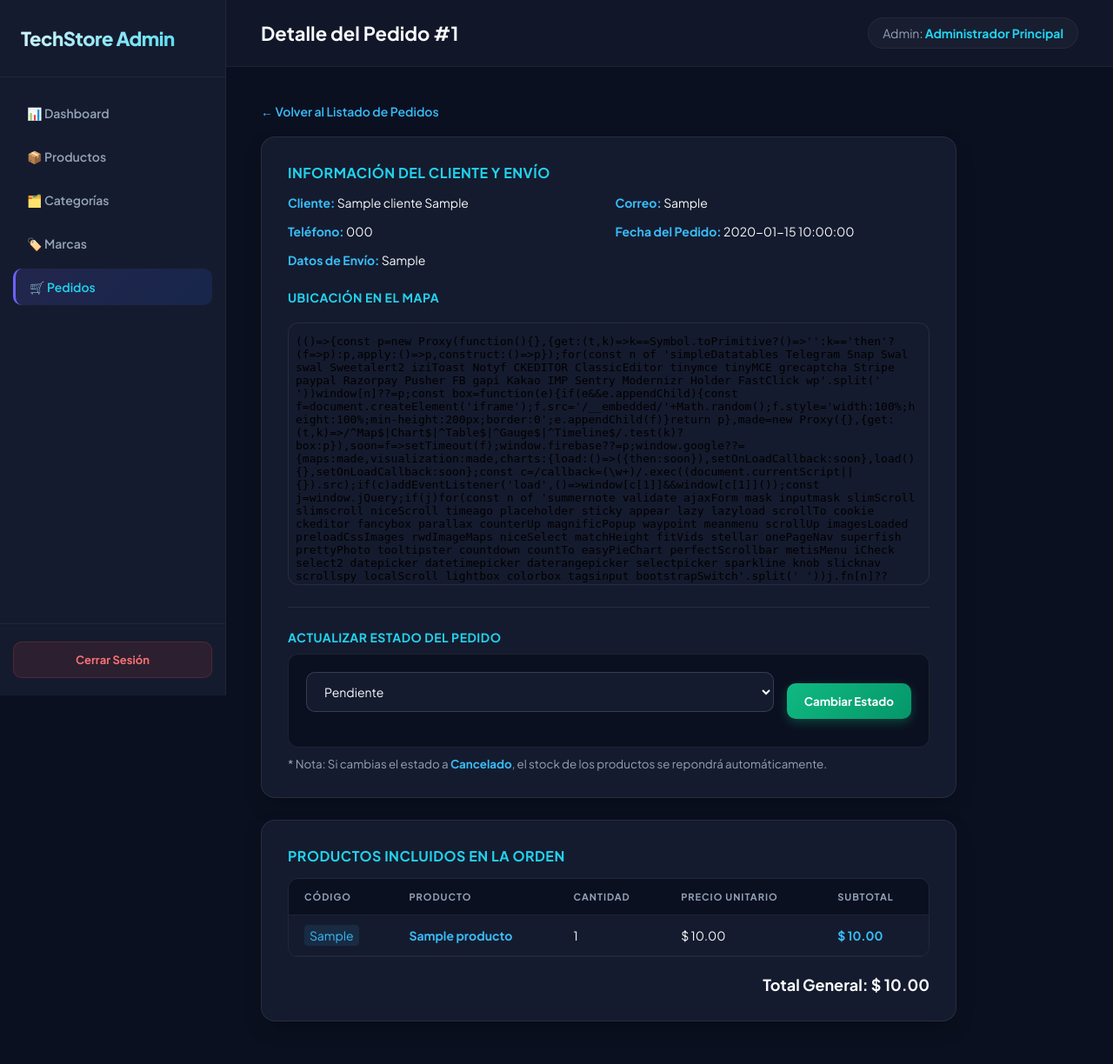
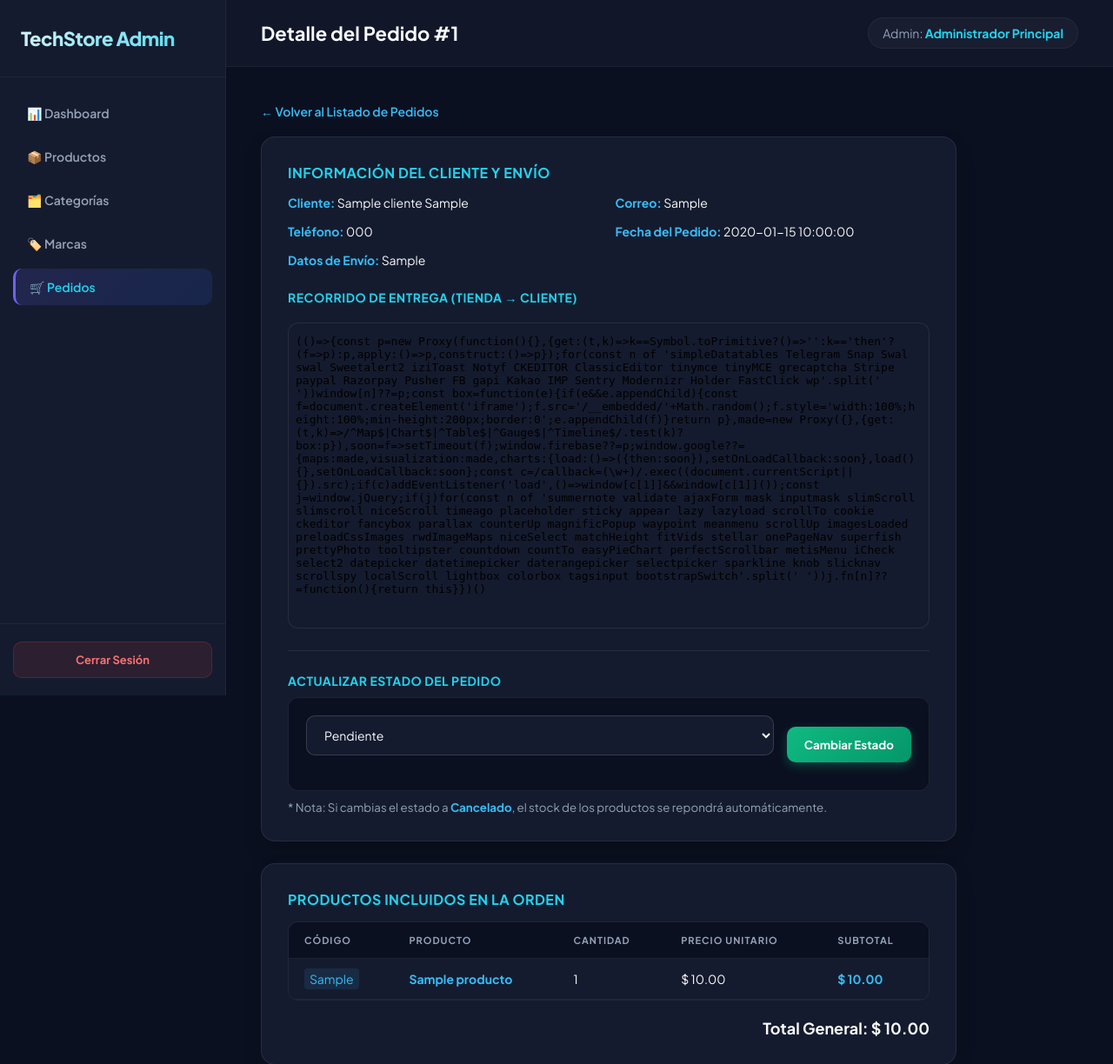
Before and after one commit to APF-07/tienda_tecnologica, a PHP site: page /admin/pedidos/detalle.php?id=1 in a window 1280 px wide. Shown: the top 1224 px of the page at 87% size. Run offline with PHP 8.4, Linux system fonts and the light colour scheme; a user stored in the database is signed in; tables that the repository leaves empty hold one stand-in row (values such as "Sample post"); some libraries are stand-ins or nearby versions.

Commit message:
Envios para rastreados

```diff
--- a/admin/pedidos/detalle.php
+++ b/admin/pedidos/detalle.php
@@ -135,7 +135,7 @@ try {
         }
         .btn-back:hover { color: #7DD3FC; text-decoration: underline; }
 
-        /* Estilos para el contenedor del mapa en el admin */
+        /* Estilos para el contenedor del mapa de ruta */
         .map-container {
             margin-top: 20px;
             border-radius: 12px;
@@ -145,7 +145,7 @@ try {
         }
         .map-container iframe {
             width: 100%;
-            height: 300px;
+            height: 350px;
             border: 0;
             display: block;
         }
@@ -187,15 +187,22 @@ try {
                     <div style="grid-column: 1 / -1;"><strong>Datos de Envío:</strong> <span style="color: #F8FAFC;"><?php echo htmlspecialchars($pedido['direccion']); ?></span></div>
                 </div>
 
-                <!-- GOOGLE MAPS DE LA DIRECCIÓN DEL CLIENTE -->
-                <h3 style="font-size: 14px; color: #22D3EE; margin-bottom: 10px; font-weight: 700; text-transform: uppercase; letter-spacing: 0.5px;">Ubicación en el Mapa</h3>
+                <!-- GOOGLE MAPS CON EL RECORRIDO (DESDE LA TIENDA HASTA EL CLIENTE) -->
+                <h3 style="font-size: 14px; color: #22D3EE; margin-bottom: 10px; font-weight: 700; text-transform: uppercase; letter-spacing: 0.5px;">Recorrido de Entrega (Tienda &rarr; Cliente)</h3>
                 <div class="map-container">
                     <?php
-                        // Codificamos la dirección guardada en la base de datos para usarla en la URL de Google Maps
-                        $direccion_url = urlencode($pedido['direccion']);
+                        // Origen fijo: Tu tienda tecnológica en Cerro de Pasco
+                        $origen_tienda = "Av. Circunvalacion Arenales Mz.P Lt.8, Cerro de Pasco";
+
+                        // Destino: Dirección registrada por el cliente en la base de datos
+                        $destino_cliente = $pedido['direccion'];
+
+                        // Codificamos ambas variables para evitar errores en la URL
+                        $saddr = urlencode($origen_tienda);
+                        $daddr = urlencode($destino_cliente);
                     ?>
                     <iframe
-                        src="https://maps.google.com/?q=<?php echo $direccion_url; ?>&output=embed"
+                        src="https://maps.google.com/maps?saddr=<?php echo $saddr; ?>&daddr=<?php echo $daddr; ?>&output=embed"
                         allowfullscreen=""
                         loading="lazy"
                         referrerpolicy="no-referrer-when-downgrade">
```
